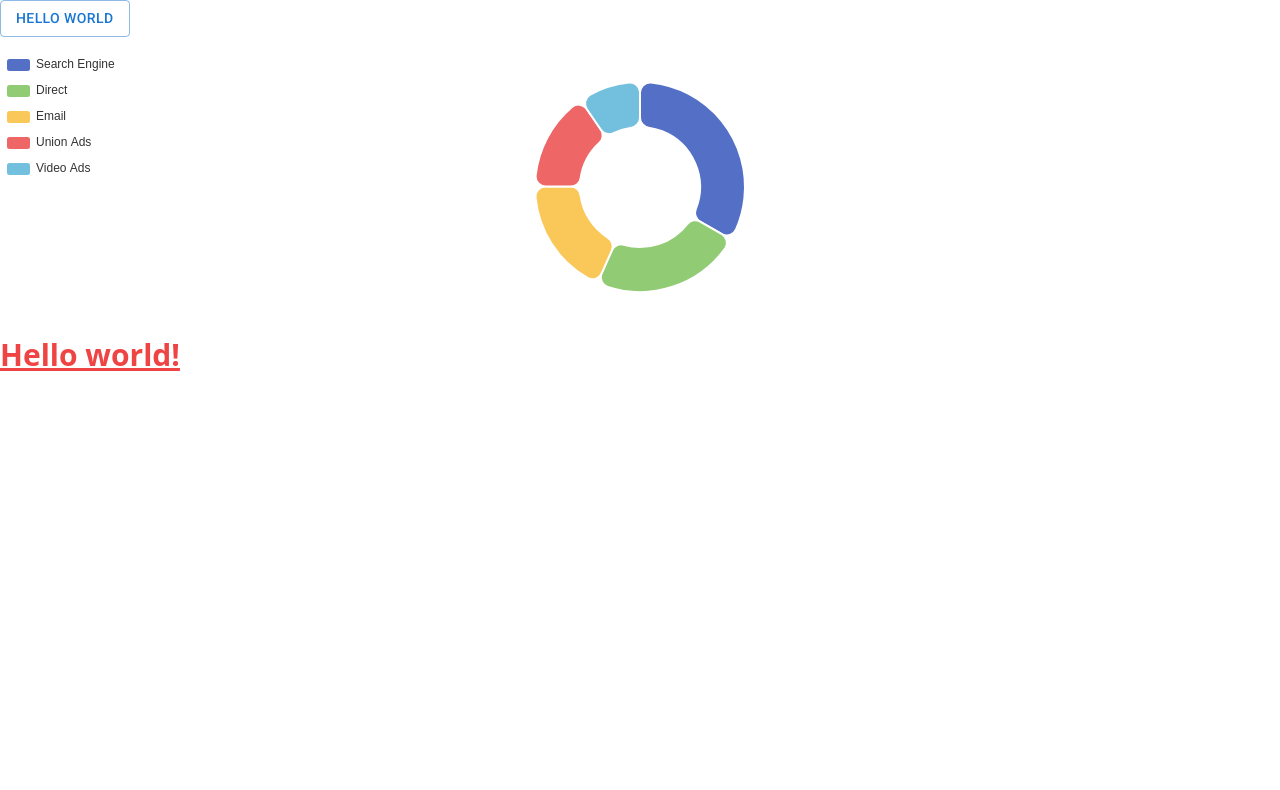
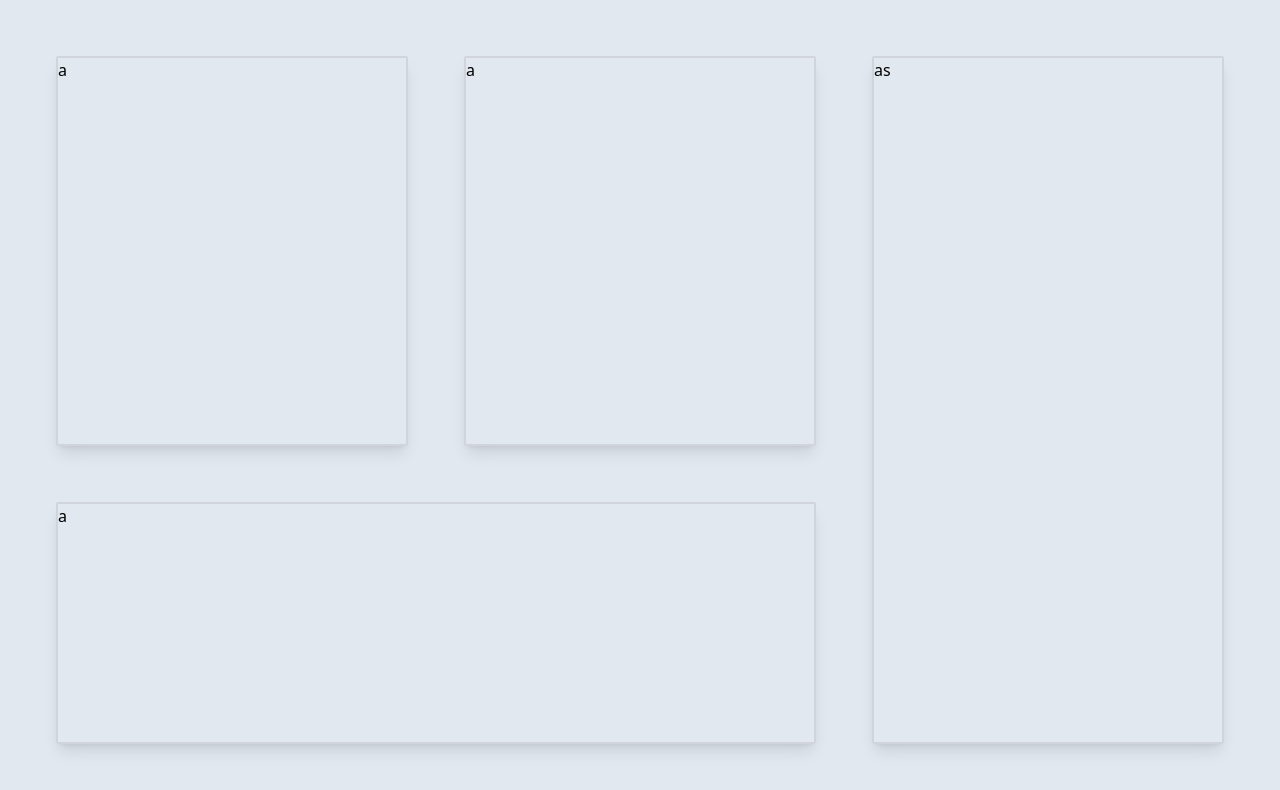
Before and after one commit to andrecandrad/dashboard-projeto-puc, a React (Vite) app: page / in a window 1280 px wide. Shown: the top 790 px of the page. Built offline with nearby package versions, Linux system fonts and the light colour scheme.

Commit message:
commit do template

```diff
--- a/src/App.jsx
+++ b/src/App.jsx
@@ -1,14 +1,13 @@
 import "./App.css";
 import Button from "@mui/material/Button";
 import Chart from "./components/Chart";
+import MainGrid from "./components/MainGrid";
 
 function App() {
   return (
-    <>
-      <Button variant="outlined">Hello world</Button>
-      <Chart />
-      <h1 className="text-3xl font-bold underline text-red-500">Hello world!</h1>
-    </>
+    <div className="w-screen h-screen">
+      <MainGrid></MainGrid>
+    </div>
   );
 }
 
--- /dev/null
+++ b/src/components/MainGrid.jsx
@@ -0,0 +1,18 @@
+const MainGrid = () => {
+    return <div className="grid grid-cols-3 grid-rows-5 gap-14 bg-slate-200 w-full h-full p-14">
+        <div className="border-2 border-gray-300 rounded-sm shadow-lg col-span-1 row-span-3">
+            a
+        </div>
+        <div className="border-2 border-gray-300 rounded-sm shadow-lg col-span-1 row-span-3">
+            a
+        </div>
+        <div className="border-2 border-gray-300 rounded-sm shadow-lg col-span-1 row-span-5">
+            as
+        </div>
+        <div className="border-2 border-gray-300 rounded-sm shadow-lg col-span-2 row-span-2">
+            a
+        </div>
+    </div>
+}
+
+export default MainGrid;
```
